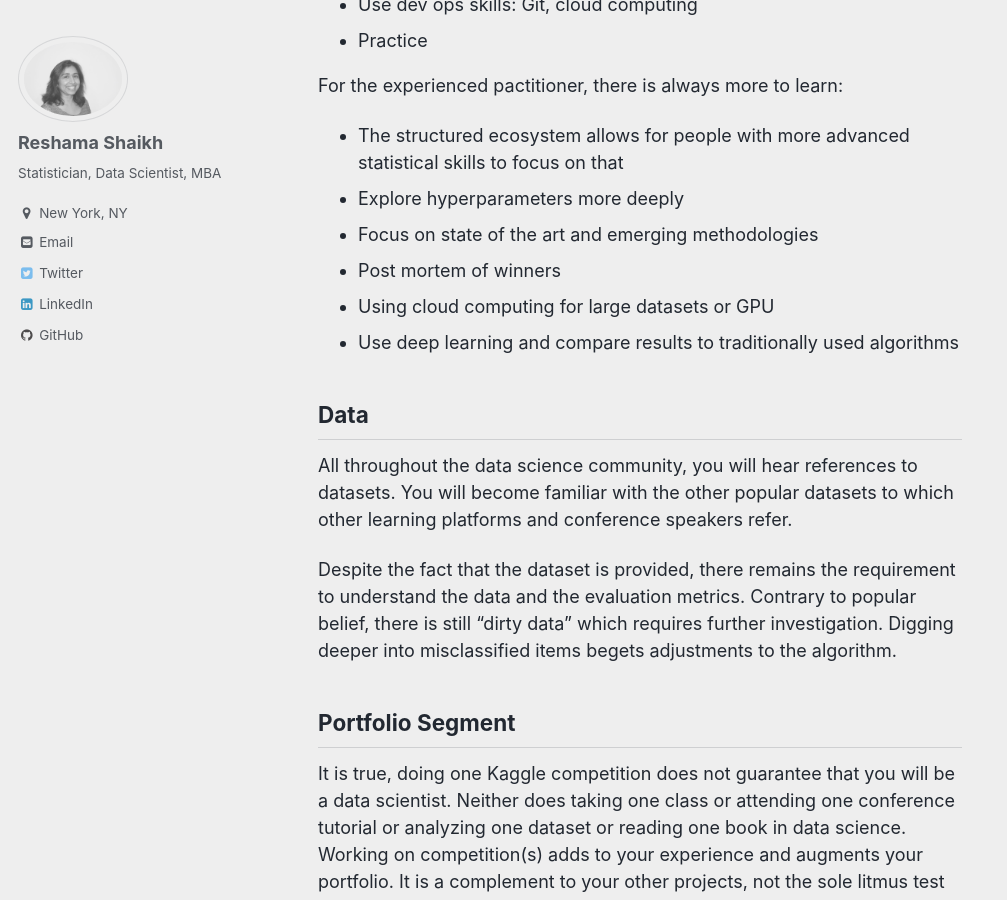
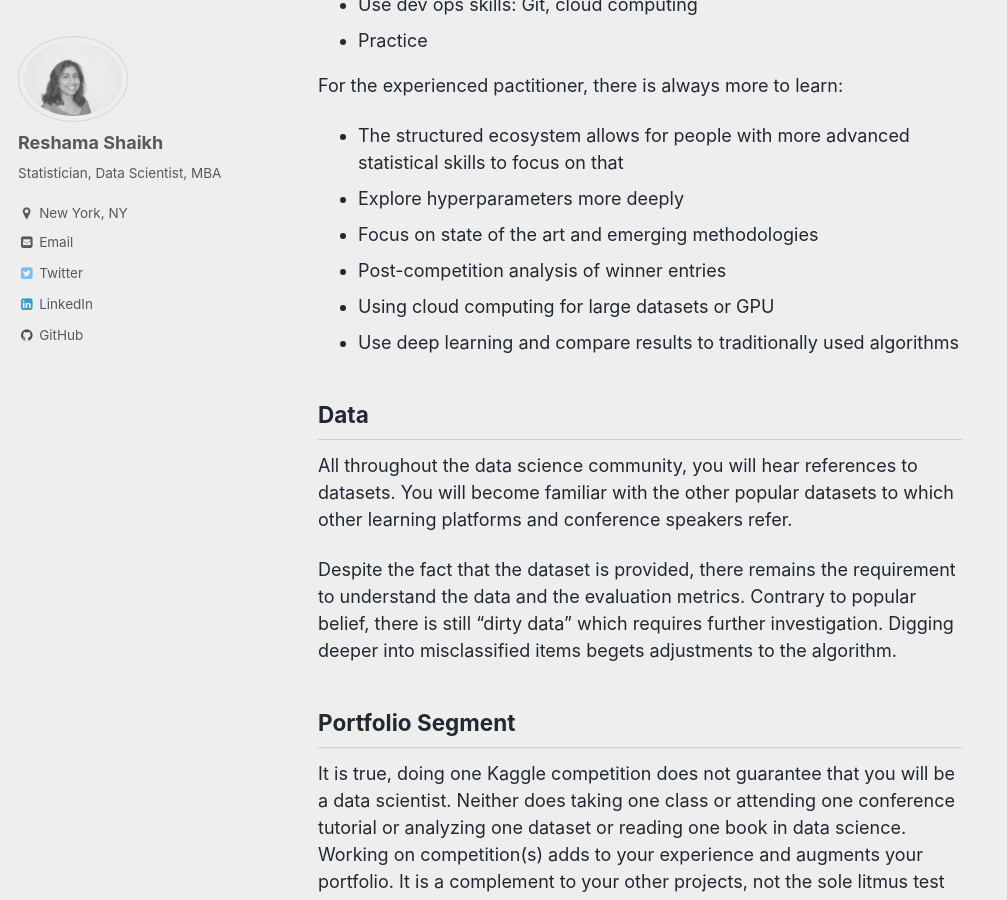
Before and after one commit to reshamas/reshamas.github.io, a Jekyll site: the page built from _posts/2018-04-19-to-kaggle-or-not.md, in a window 1280 px wide and 900 px high, scrolled down 2184 px. Shown: the whole window, without its empty margins (0-1007 px from the left). Built offline with Jekyll 4.4.1, drawn with Linux system fonts in a browser that asks for light colours.

Commit message:
Update 2018-04-19-to-kaggle-or-not.md

```diff
--- a/_posts/2018-04-19-to-kaggle-or-not.md
+++ b/_posts/2018-04-19-to-kaggle-or-not.md
@@ -44,7 +44,7 @@ For the experienced pactitioner, there is always more to learn:
 - The structured ecosystem allows for people with more advanced statistical skills to focus on that
 - Explore hyperparameters more deeply
 - Focus on state of the art and emerging methodologies
-- Post mortem of winners
+- Post-competition analysis of winner entries
 - Using cloud computing for large datasets or GPU
 - Use deep learning and compare results to traditionally used algorithms
 
```
